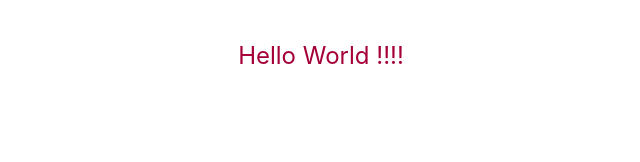
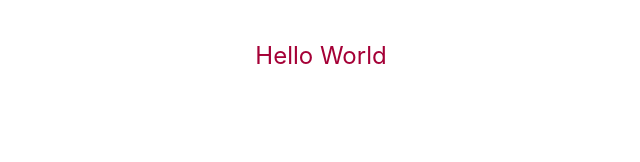
Before and after one commit to Brian9975/Booking-System, a React (Vite) app: page / in a window 1280 px wide. Shown: the top 162 px of the page, without its empty margins (319-959 px from the left). Built offline with nearby package versions, Linux system fonts and the light colour scheme.

Commit message:
Added .env file in the root folder

```diff
--- a/src/App.tsx
+++ b/src/App.tsx
@@ -6,7 +6,7 @@ function App() {
   return (
     <>
     <p className="text-center text-rose-800 p-10 text-2xl">
-     Hello World !!!!
+     Hello World
      </p>
     </>
   )
```
Also changed, not shown: src/auth/login.tsx (added), 1 other file (tests, documents, lock files or other folders).
